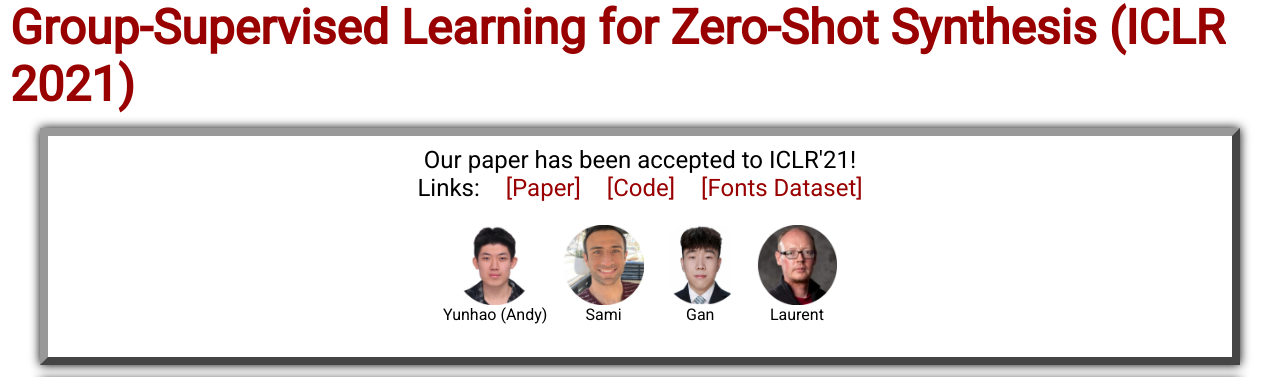
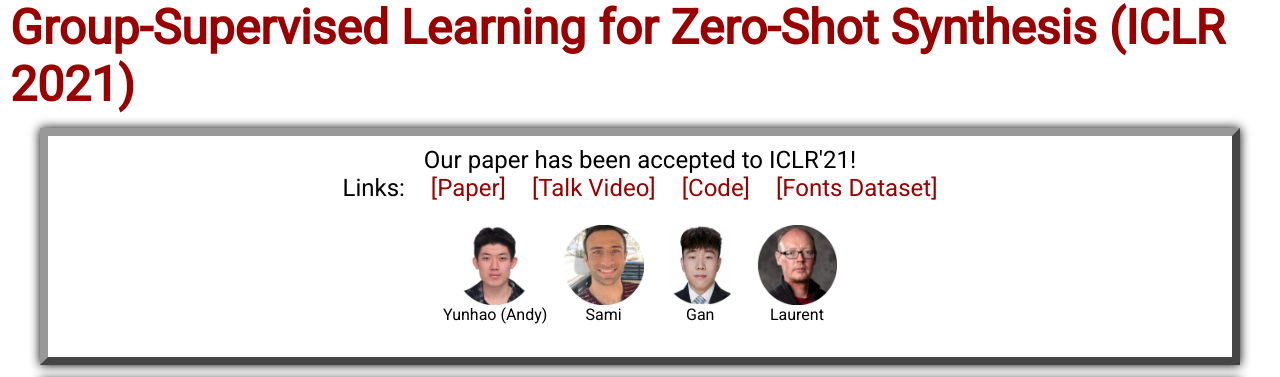
Before and after one commit to gyhandy/Group-Supervised-Learning, a plain HTML site: page www/index.html in a window 1280 px wide. Shown: the part 72-449 px from the top of the page. Drawn offline with Linux system fonts and the light colour scheme.

Commit message:
Added link to video

```diff
--- a/www/index.html
+++ b/www/index.html
@@ -162,8 +162,10 @@ ul {
   <br>
   Links:
 <a style='margin-left: 20px' href='https://openreview.net/pdf?id=8wqCDnBmnrT'>[Paper]</a>
+<a style='margin-left: 20px' href='https://youtu.be/_Mdf6rmmwR4'>[Talk Video]</a>
 <a style='margin-left: 20px' href='https://github.com/gyhandy/Group-Supervised-Learning'>[Code]</a>
 <a style='margin-left: 20px' href='http://ilab.usc.edu/datasets/fonts'>[Fonts Dataset]</a>
+
 
 <br>
     <table border=0 cellspacing=10pt align=center>
```
